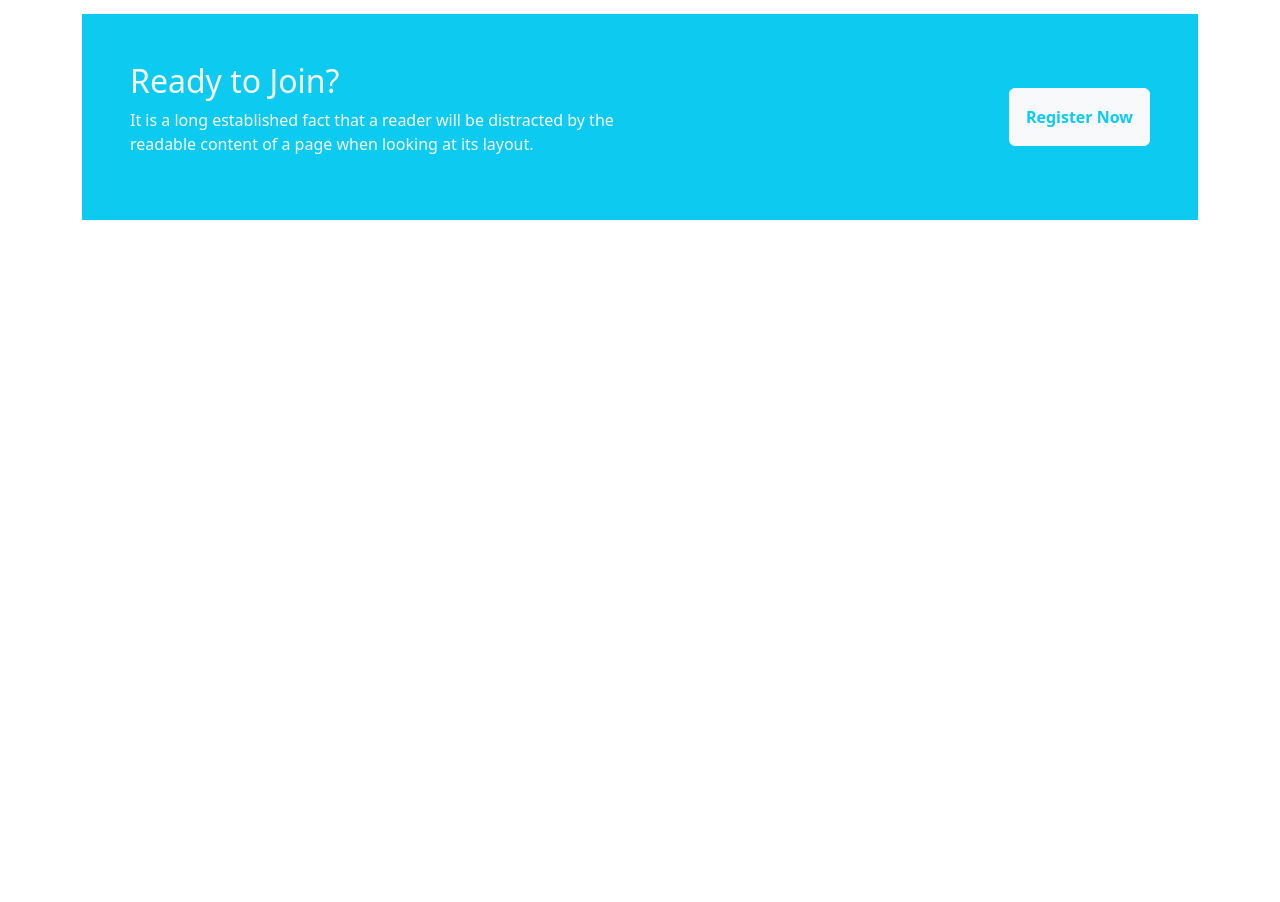
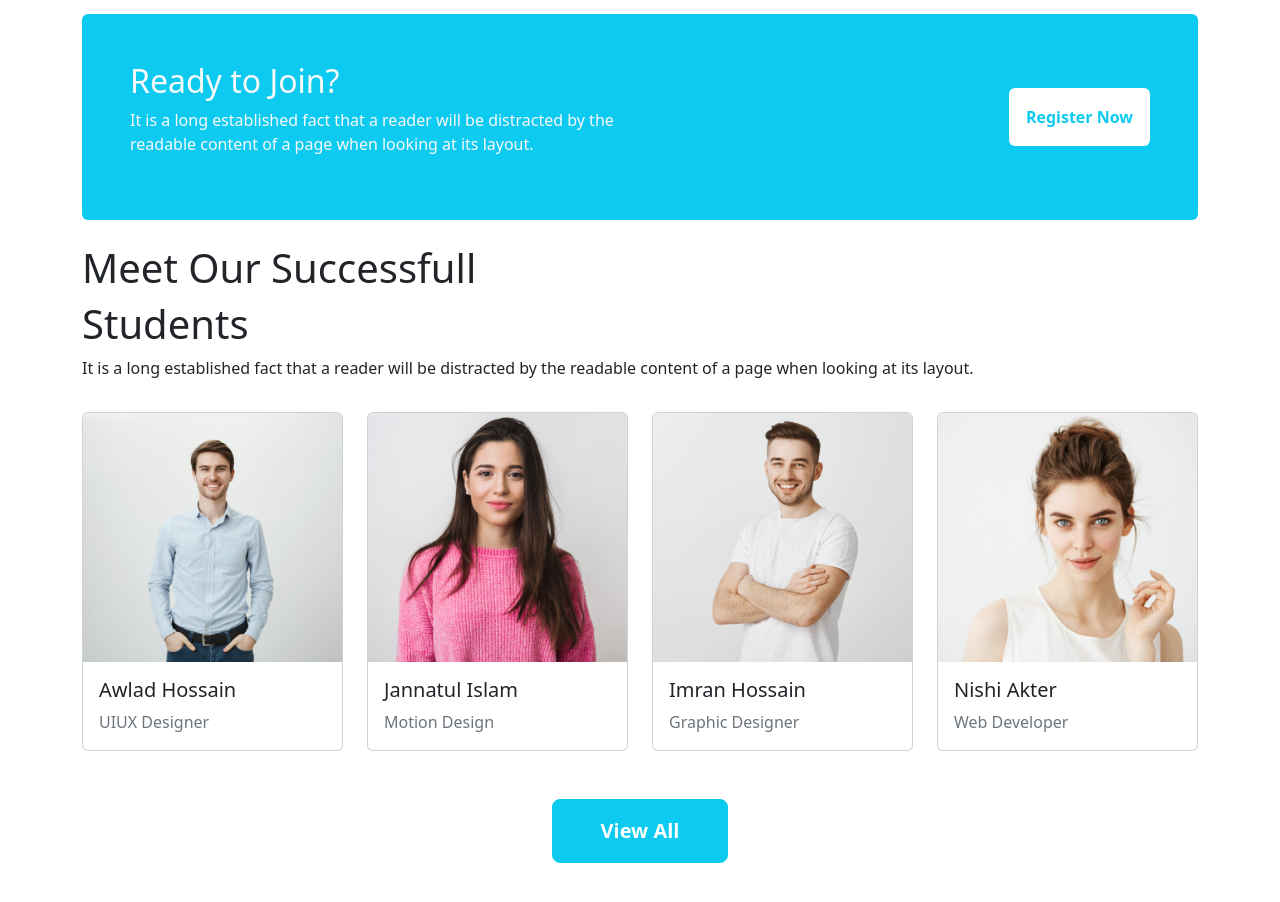
Before and after one commit to AsmI1294/EdTech, a plain HTML site: page index.html in a window 1280 px wide. Shown: the part 2153-3055 px from the top of the page. Before the commit the page ends 2373 px from the top, so only its background shows below. Drawn offline with nearby package versions, Linux system fonts and the light colour scheme.

Commit message:
successful Students

```diff
--- a/index.html
+++ b/index.html
@@ -358,7 +358,7 @@
       <!--First Bonus-->
       <section>
         <div
-          class="bg-info text-light d-flex p-5 justify-content-between flex-lg-row flex-column"
+          class="bg-info text-light d-flex p-5 justify-content-between flex-lg-row flex-column rounded-2"
         >
           <div class="mb-lg-0 mb-3">
             <h2>Ready to Join?</h2>
@@ -370,7 +370,7 @@
           </div>
           <div class="d-flex justify-content-center">
             <button
-              class="fw-bold btn btn-light text-info my-auto p-3"
+              class="fw-bold btn bg-white text-info my-auto p-3"
               type="submit"
               data-bs-toggle="modal"
               data-bs-target="#exampleModal"
@@ -418,6 +418,82 @@
           </div>
         </div>
       </section>
+
+      <!--Successful students-->
+      <section class="mt-4">
+        <div
+          class="d-flex flex-column align-items-center align-items-md-start mb-3"
+        >
+          <h1>Meet Our Successfull</h1>
+          <h1>Students</h1>
+          <p class="text-center text-md-start">
+            It is a long established fact that a reader will be distracted by
+            the readable content of a page when looking at its layout.
+          </p>
+        </div>
+        <div class="row row-cols-1 row-cols-md-2 row-cols-lg-4 g-4">
+          <div class="col">
+            <div class="card h-100">
+              <img
+                src="images/student/student-1.png"
+                class="card-img-top"
+                alt="..."
+              />
+              <div class="card-body">
+                <h5 class="card-title">Awlad Hossain</h5>
+                <p class="card-text text-secondary">UIUX Designer</p>
+              </div>
+            </div>
+          </div>
+          <div class="col">
+            <div class="card h-100">
+              <img
+                src="images/student/student-2.png"
+                class="card-img-top"
+                alt="..."
+              />
+              <div class="card-body">
+                <h5 class="card-title">Jannatul Islam</h5>
+                <p class="card-text text-secondary">Motion Design</p>
+              </div>
+            </div>
+          </div>
+          <div class="col">
+            <div class="card h-100">
+              <img
+                src="images/student/student-3.png"
+                class="card-img-top"
+                alt="..."
+              />
+              <div class="card-body">
+                <h5 class="card-title">Imran Hossain</h5>
+                <p class="card-text text-secondary">Graphic Designer</p>
+              </div>
+            </div>
+          </div>
+          <div class="col">
+            <div class="card h-100">
+              <img
+                src="images/student/student-4.png"
+                class="card-img-top"
+                alt="..."
+              />
+              <div class="card-body">
+                <h5 class="card-title">Nishi Akter</h5>
+                <p class="card-text text-secondary">Web Developer</p>
+              </div>
+            </div>
+          </div>
+        </div>
+        <div class="d-flex justify-content-center my-5">
+          <button
+            class="fw-bold btn btn-lg btn-info text-white px-5 py-3"
+            type="submit"
+          >
+            View All
+          </button>
+        </div>
+      </section>
     </main>
     <script
       src="https://cdn.jsdelivr.net/npm/bootstrap@5.2.0/dist/js/bootstrap.bundle.min.js"
```
